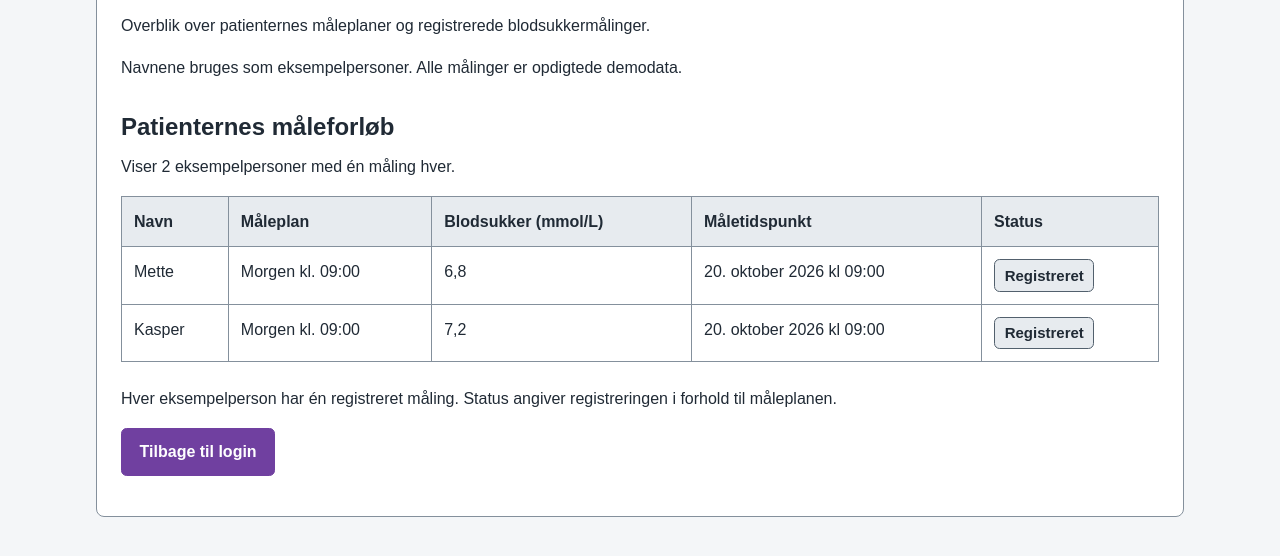
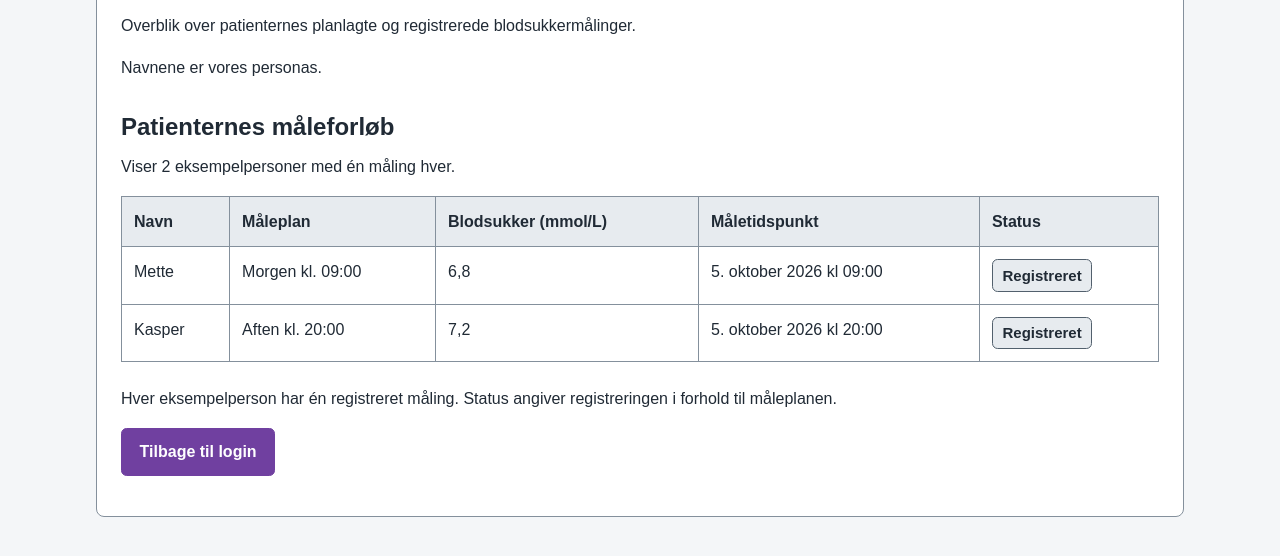
Before and after one commit to Jumana2403/S3, a plain HTML site: page patientliste.html in a window 1280 px wide. Shown: the part 108-664 px from the top of the page. Drawn offline with Linux system fonts and the light colour scheme.

Commit message:
Opdaterede kode

```diff
--- a/patientliste.html
+++ b/patientliste.html
@@ -11,8 +11,8 @@
   <main class="kort patientoversigt">
     <header>
       <h1>Patientliste</h1>
-      <p>Overblik over patienternes måleplaner og registrerede blodsukkermålinger.</p>
-      <p>Navnene bruges som eksempelpersoner. Alle målinger er opdigtede demodata.</p>
+      <p>Overblik over patienternes planlagte og registrerede blodsukkermålinger.</p>
+      <p>Navnene er vores personas.</p>
     </header>
 
     <section>
--- a/patientliste.js
+++ b/patientliste.js
@@ -1,6 +1,6 @@
 const patienter = [
-  { navn: "Mette", plan: "Morgen kl. 09:00", maaling: "6,8", tidspunkt: "20. oktober 2026 kl 09:00" },
-  { navn: "Kasper", plan: "Morgen kl. 09:00", maaling: "7,2", tidspunkt: "20. oktober 2026 kl 09:00" }
+  { navn: "Mette", plan: "Morgen kl. 09:00", maaling: "6,8", tidspunkt: "5. oktober 2026 kl 09:00" },
+  { navn: "Kasper", plan: "Aften kl. 20:00", maaling: "7,2", tidspunkt: "5. oktober 2026 kl 20:00" }
 ];
 
 const liste = document.getElementById("patienter");
```
